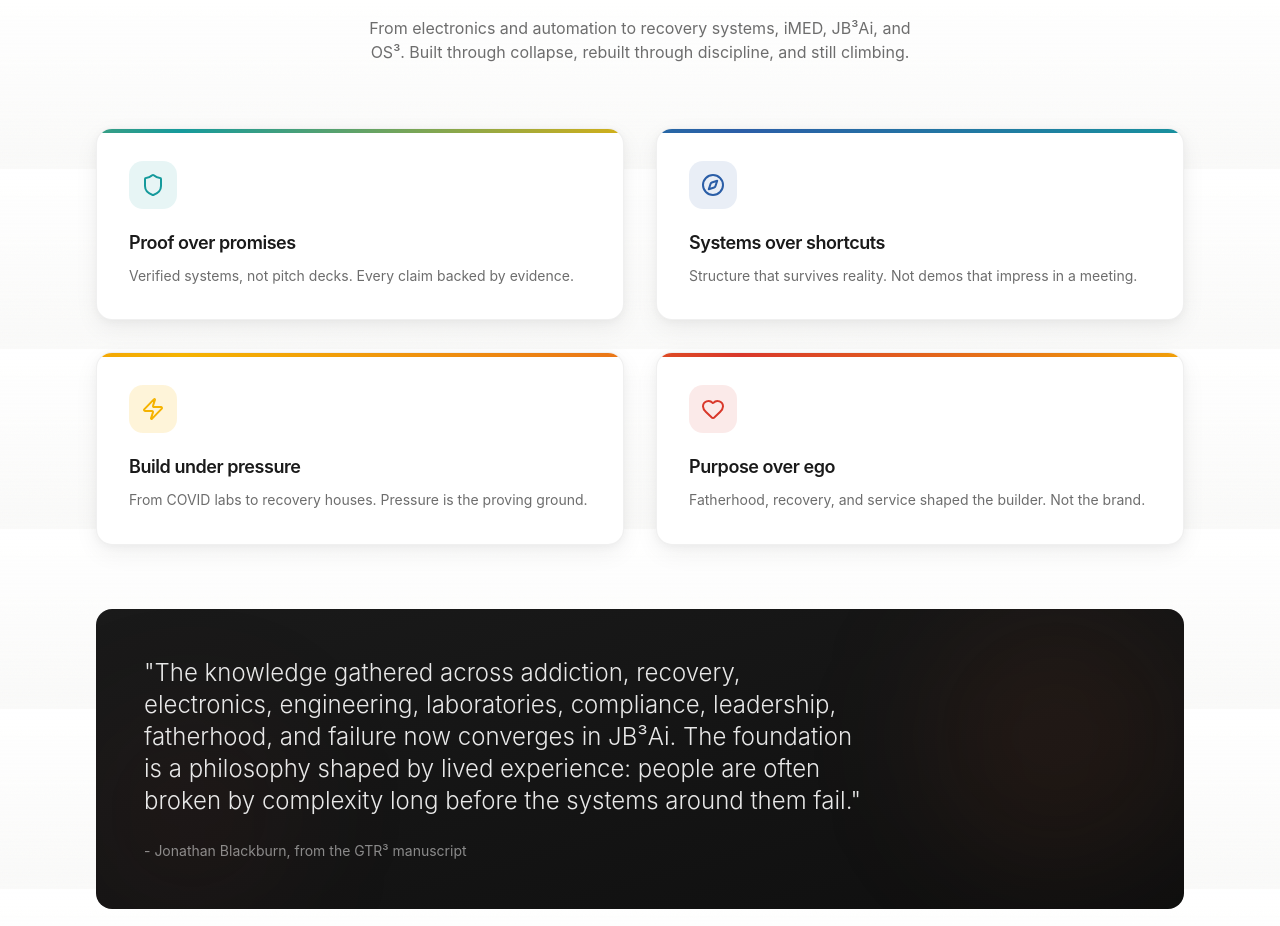
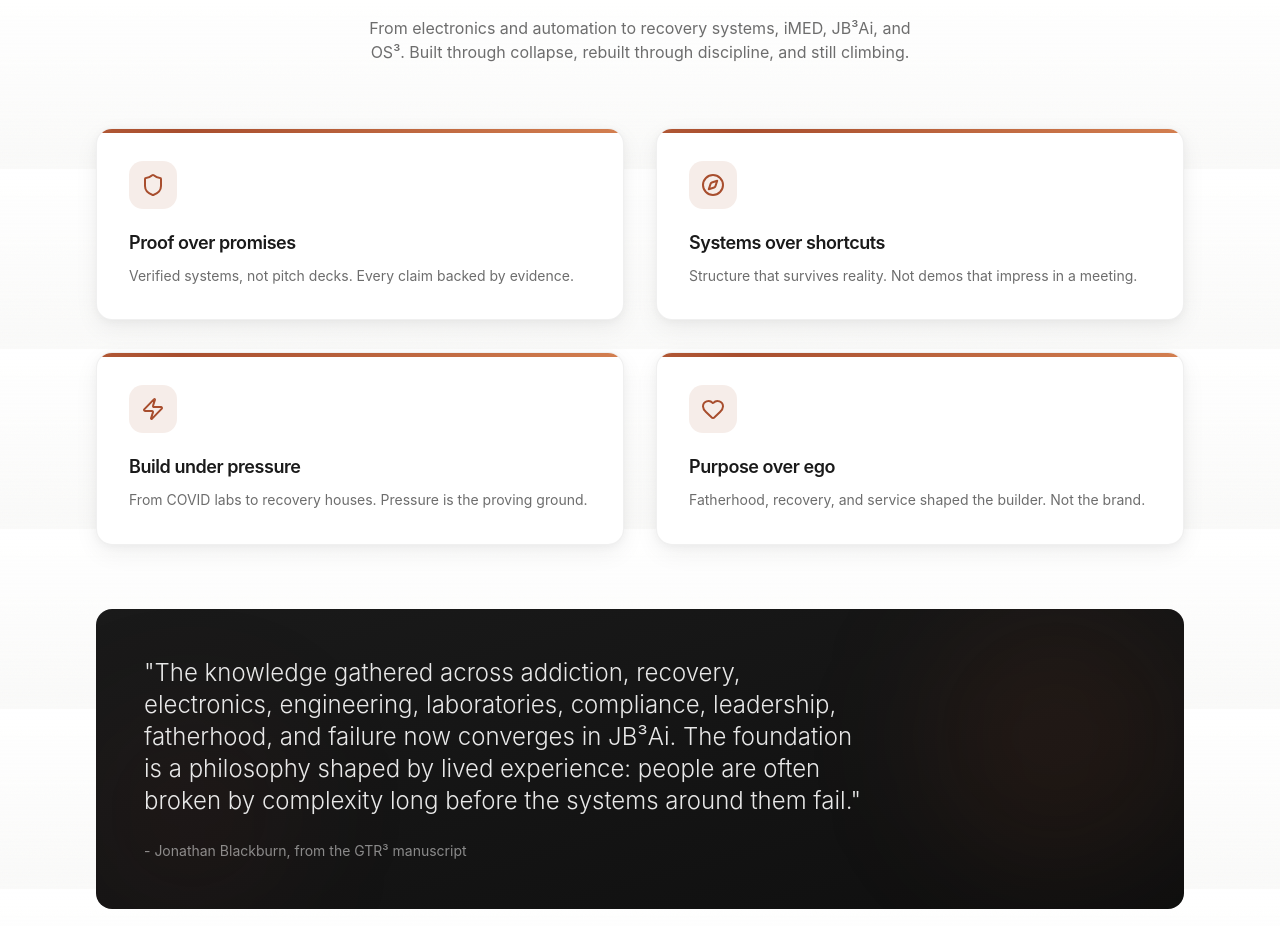
Before and after one commit to JB3Ai/JB_PROFILE_WEBSHOWCASE, a React (Vite) app: page / in a window 1280 px wide. Shown: the part 1209-2135 px from the top of the page. Built offline with nearby package versions, Linux system fonts and the light colour scheme.

Commit message:
style: unify Founder principle cards to copper accent (multicolor stays in Isikulo)

```diff
--- a/src/sections/Founder.tsx
+++ b/src/sections/Founder.tsx
@@ -2,51 +2,37 @@ import { motion } from 'framer-motion';
 import { useScrollReveal } from '@/hooks/useScrollReveal';
 import { SectionHeader } from '@/components/SectionHeader';
 import { Shield, Compass, Zap, Heart } from 'lucide-react';
+
+// Unified copper treatment to match the site theme; multicolor stays in Isikulo only.
+const accent = {
+  text: 'text-copper-600',
+  chip: 'bg-copper-600/10 group-hover:bg-copper-600/20',
+  bar: 'from-copper-600 via-copper-400 to-copper-600',
+  border: 'hover:border-copper-500/50',
+  glow: 'hover:shadow-[0_0_45px_-10px_rgba(196,102,58,0.35)]',
+  blob: 'bg-copper-500/10',
+};
 
 const principles = [
   {
     icon: Shield,
     title: 'Proof over promises',
     desc: 'Verified systems, not pitch decks. Every claim backed by evidence.',
-    text: 'text-ndebele-teal',
-    chip: 'bg-ndebele-teal/10 group-hover:bg-ndebele-teal/20',
-    bar: 'from-ndebele-teal via-ndebele-gold to-ndebele-teal',
-    border: 'hover:border-ndebele-teal/50',
-    glow: 'hover:shadow-[0_0_45px_-10px_rgba(21,154,156,0.35)]',
-    blob: 'bg-ndebele-teal/10',
   },
   {
     icon: Compass,
     title: 'Systems over shortcuts',
     desc: 'Structure that survives reality. Not demos that impress in a meeting.',
-    text: 'text-ndebele-blue',
-    chip: 'bg-ndebele-blue/10 group-hover:bg-ndebele-blue/20',
-    bar: 'from-ndebele-blue via-ndebele-teal to-ndebele-blue',
-    border: 'hover:border-ndebele-blue/50',
-    glow: 'hover:shadow-[0_0_45px_-10px_rgba(43,94,167,0.35)]',
-    blob: 'bg-ndebele-blue/10',
   },
   {
     icon: Zap,
     title: 'Build under pressure',
     desc: 'From COVID labs to recovery houses. Pressure is the proving ground.',
-    text: 'text-ndebele-gold',
-    chip: 'bg-ndebele-gold/15 group-hover:bg-ndebele-gold/25',
-    bar: 'from-ndebele-gold via-ndebele-orange to-ndebele-gold',
-    border: 'hover:border-ndebele-gold/60',
-    glow: 'hover:shadow-[0_0_45px_-10px_rgba(245,179,1,0.4)]',
-    blob: 'bg-ndebele-gold/15',
   },
   {
     icon: Heart,
     title: 'Purpose over ego',
     desc: 'Fatherhood, recovery, and service shaped the builder. Not the brand.',
-    text: 'text-ndebele-red',
-    chip: 'bg-ndebele-red/10 group-hover:bg-ndebele-red/20',
-    bar: 'from-ndebele-red via-ndebele-gold to-ndebele-red',
-    border: 'hover:border-ndebele-red/50',
-    glow: 'hover:shadow-[0_0_45px_-10px_rgba(217,56,43,0.35)]',
-    blob: 'bg-ndebele-red/10',
   },
 ];
 
@@ -73,14 +59,14 @@ export function Founder() {
                   initial={{ opacity: 0, y: 24 }}
                   animate={isVisible ? { opacity: 1, y: 0 } : {}}
                   transition={{ duration: 0.6, delay: 0.1 * i, ease: [0.16, 1, 0.3, 1] }}
-                  className={`group relative p-8 rounded-2xl bg-white border border-ink-100/60 shadow-elevated overflow-hidden transition-all duration-300 hover:-translate-y-1 hover:shadow-lg ${p.border} ${p.glow}`}
+                  className={`group relative p-8 rounded-2xl bg-white border border-ink-100/60 shadow-elevated overflow-hidden transition-all duration-300 hover:-translate-y-1 hover:shadow-lg ${accent.border} ${accent.glow}`}
                 >
                   {/* Animated flowing gradient border */}
-                  <div className={`absolute top-0 left-0 right-0 h-1 bg-gradient-to-r ${p.bar} bg-[length:200%_100%] animate-shimmer`} />
+                  <div className={`absolute top-0 left-0 right-0 h-1 bg-gradient-to-r ${accent.bar} bg-[length:200%_100%] animate-shimmer`} />
                   {/* Ambient corner glow on hover */}
-                  <div className={`absolute -top-12 -right-12 w-36 h-36 rounded-full ${p.blob} blur-2xl opacity-0 group-hover:opacity-100 transition-opacity duration-500`} />
-                  <div className={`relative w-12 h-12 rounded-xl ${p.chip} flex items-center justify-center mb-5 transition-all duration-300 group-hover:scale-110 group-hover:-rotate-6`}>
-                    <Icon className={`w-6 h-6 ${p.text}`} />
+                  <div className={`absolute -top-12 -right-12 w-36 h-36 rounded-full ${accent.blob} blur-2xl opacity-0 group-hover:opacity-100 transition-opacity duration-500`} />
+                  <div className={`relative w-12 h-12 rounded-xl ${accent.chip} flex items-center justify-center mb-5 transition-all duration-300 group-hover:scale-110 group-hover:-rotate-6`}>
+                    <Icon className={`w-6 h-6 ${accent.text}`} />
                   </div>
                   <h3 className="text-lg font-semibold text-ink-900 tracking-tight mb-2">{p.title}</h3>
                   <p className="text-sm text-ink-500 leading-relaxed">{p.desc}</p>
```
